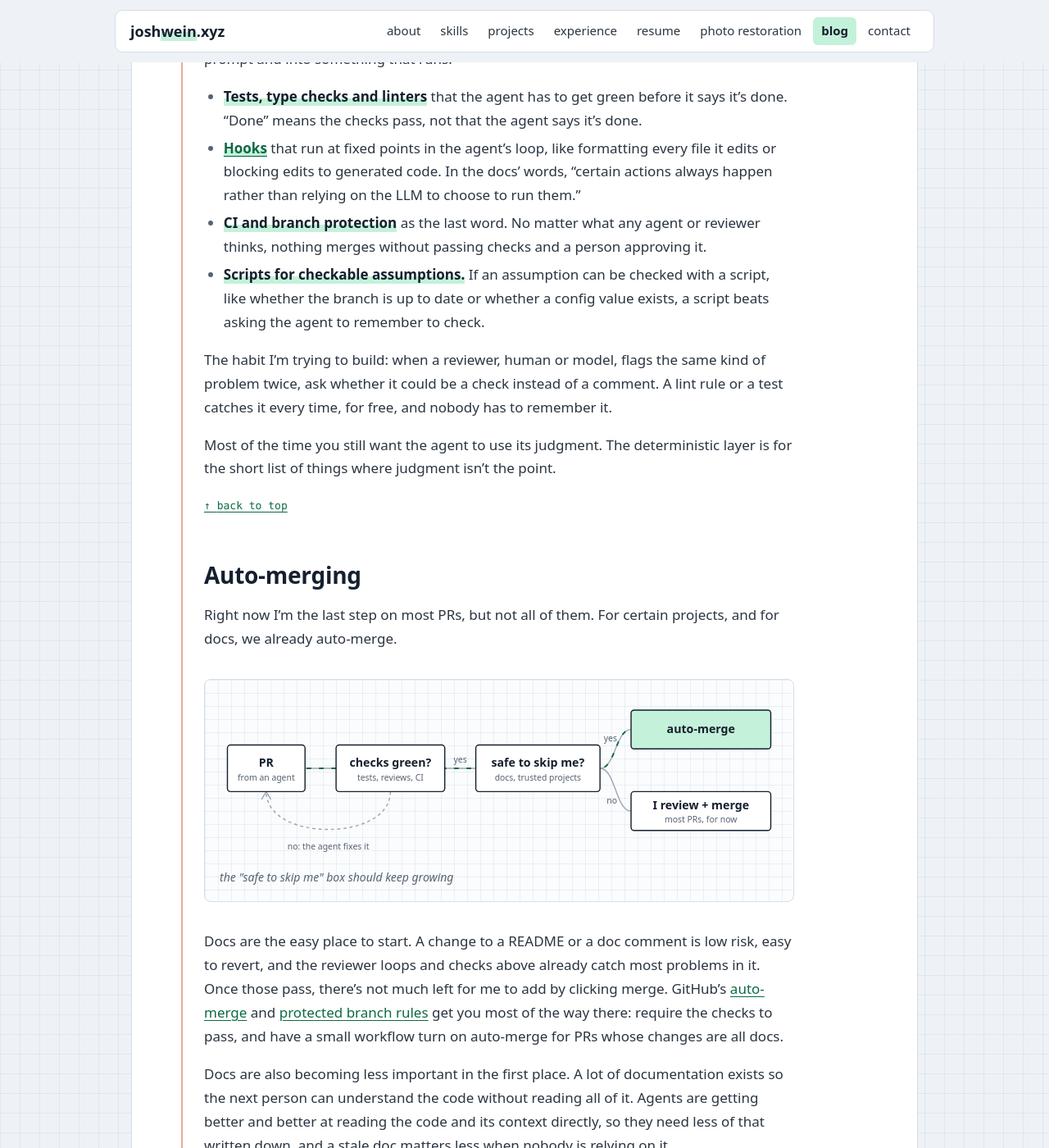
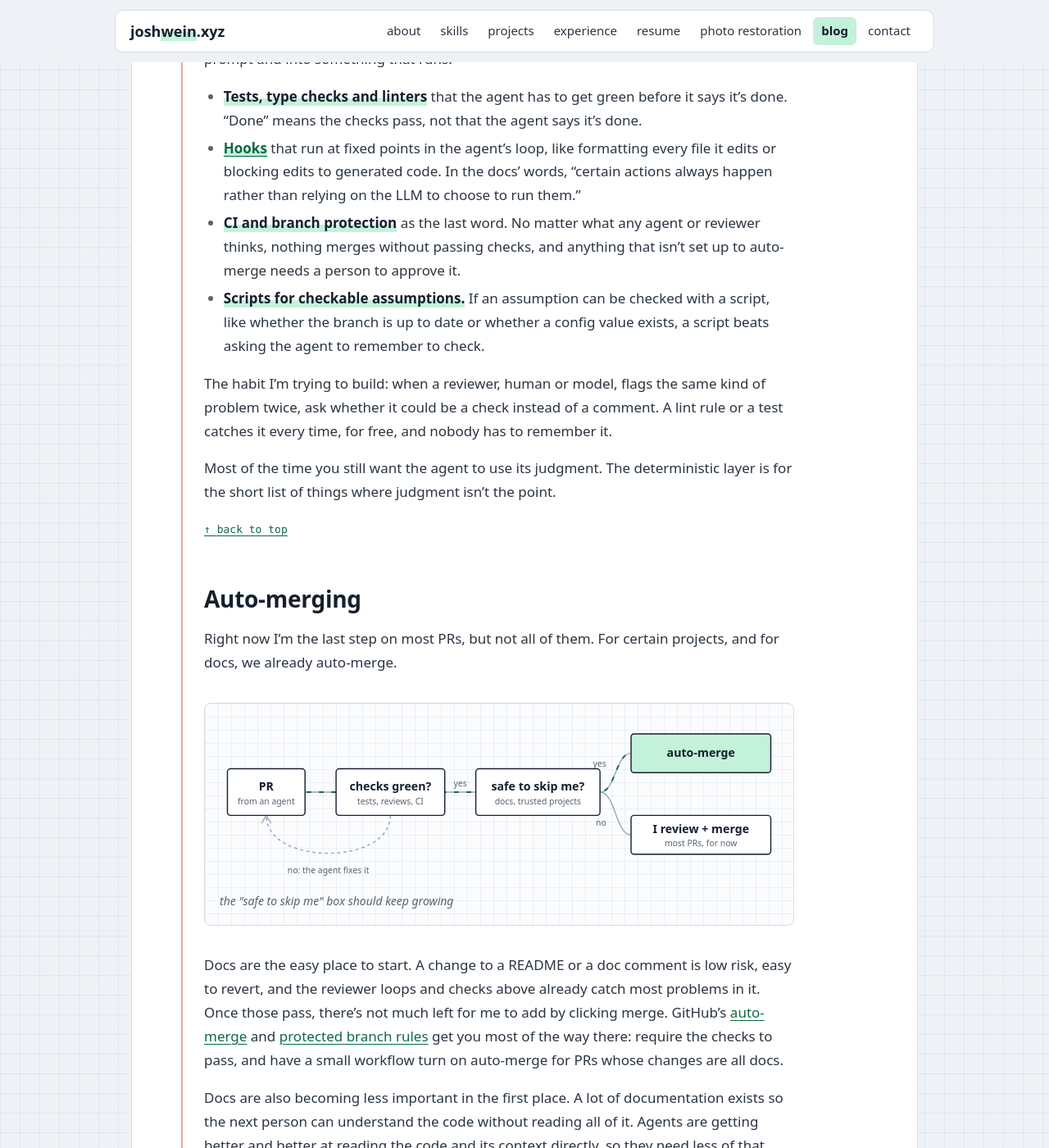
Before and after one commit to JoshWein/blog, a Jekyll site: the page built from _posts/2026-11-21-multi-agent-workflows.md, in a window 1280 px wide and 1400 px high, scrolled down 8315 px. Shown: the whole window at 82% size. Built offline with Jekyll 4.4.1, drawn with Linux system fonts in a browser that asks for light colours; some web fonts are replaced; comment, search, counter and statistics services are not loaded; part of the change alters nothing that is shown.

Commit message:
Address review: stop tickets before agent boxes, clear branch labels, gate motion path support, align guardrail wording with auto-merge
Co-Authored-By: Claude Opus 5.5 <noreply@anthropic.com>
Claude-Session: https://claude.ai/code/session_01HtAirmGQyAcmjJao62wzYe

```diff
--- a/_posts/2026-11-21-multi-agent-workflows.md
+++ b/_posts/2026-11-21-multi-agent-workflows.md
@@ -93,10 +93,10 @@ It isn't free. When Anthropic wrote up [their multi-agent research system](https
   <rect class="box" x="600" y="120" width="100" height="60" rx="4"/>
   <text class="lbl" x="650" y="148" text-anchor="middle">PRs</text>
   <circle class="dot pulse" cx="650" cy="166" r="4"/>
-  <g class="ticket mover" style="offset-path: path('M170 125 C230 125 230 150 310 150 C390 150 390 45 432 45'); animation-delay: 0s"><rect x="-22" y="-10" width="44" height="20" rx="3"/><text x="0" y="4" text-anchor="middle">#1</text></g>
-  <g class="ticket mover" style="offset-path: path('M170 125 C230 125 230 150 310 150 C390 150 390 115 432 115'); animation-delay: 2s"><rect x="-22" y="-10" width="44" height="20" rx="3"/><text x="0" y="4" text-anchor="middle">#2</text></g>
-  <g class="ticket mover" style="offset-path: path('M170 125 C230 125 230 150 310 150 C390 150 390 185 432 185'); animation-delay: 4s"><rect x="-22" y="-10" width="44" height="20" rx="3"/><text x="0" y="4" text-anchor="middle">#3</text></g>
-  <g class="ticket mover" style="offset-path: path('M170 125 C230 125 230 150 310 150 C390 150 390 255 432 255'); animation-delay: 6s"><rect x="-22" y="-10" width="44" height="20" rx="3"/><text x="0" y="4" text-anchor="middle">#4</text></g>
+  <g class="ticket mover" style="offset-path: path('M170 125 C230 125 230 150 310 150 C390 150 390 45 396 45'); animation-delay: 0s"><rect x="-22" y="-10" width="44" height="20" rx="3"/><text x="0" y="4" text-anchor="middle">#1</text></g>
+  <g class="ticket mover" style="offset-path: path('M170 125 C230 125 230 150 310 150 C390 150 390 115 396 115'); animation-delay: 2s"><rect x="-22" y="-10" width="44" height="20" rx="3"/><text x="0" y="4" text-anchor="middle">#2</text></g>
+  <g class="ticket mover" style="offset-path: path('M170 125 C230 125 230 150 310 150 C390 150 390 185 396 185'); animation-delay: 4s"><rect x="-22" y="-10" width="44" height="20" rx="3"/><text x="0" y="4" text-anchor="middle">#3</text></g>
+  <g class="ticket mover" style="offset-path: path('M170 125 C230 125 230 150 310 150 C390 150 390 255 396 255'); animation-delay: 6s"><rect x="-22" y="-10" width="44" height="20" rx="3"/><text x="0" y="4" text-anchor="middle">#4</text></g>
 </svg>
 <figcaption>tickets come off the queue, the coordinator hands them out, and several agents work at once</figcaption>
 </figure>
@@ -251,7 +251,7 @@ So when something has to always happen, or never happen, I try to move it out of
 
 * **Tests, type checks and linters** that the agent has to get green before it says it's done. "Done" means the checks pass, not that the agent says it's done.
 * **[Hooks](https://code.claude.com/docs/en/hooks-guide)** that run at fixed points in the agent's loop, like formatting every file it edits or blocking edits to generated code. In the docs' words, "certain actions always happen rather than relying on the LLM to choose to run them."
-* **CI and branch protection** as the last word. No matter what any agent or reviewer thinks, nothing merges without passing checks and a person approving it.
+* **CI and branch protection** as the last word. No matter what any agent or reviewer thinks, nothing merges without passing checks, and anything that isn't set up to auto-merge needs a person to approve it.
 * **Scripts for checkable assumptions.** If an assumption can be checked with a script, like whether the branch is up to date or whether a config value exists, a script beats asking the agent to remember to check.
 
 The habit I'm trying to build: when a reviewer, human or model, flags the same kind of problem twice, ask whether it could be a check instead of a comment. A lint rule or a test catches it every time, for free, and nobody has to remember it.
@@ -273,8 +273,8 @@ Right now I'm the last step on most PRs, but not all of them. For certain projec
   <path class="wire" d="M290 95 H330"/><path class="flow" d="M290 95 H330" style="animation-delay:-.5s"/>
   <path class="wire" d="M490 95 C510 95 510 45 530 45"/><path class="flow" d="M490 95 C510 95 510 45 530 45" style="animation-delay:-1s"/>
   <path class="wire" d="M490 95 C510 95 510 150 530 150"/>
-  <text class="sub" x="512" y="60" text-anchor="end">yes</text>
-  <text class="sub" x="512" y="140" text-anchor="end">no</text>
+  <text class="sub" x="498" y="62" text-anchor="end">yes</text>
+  <text class="sub" x="498" y="138" text-anchor="end">no</text>
   <text class="sub" x="310" y="88" text-anchor="middle">yes</text>
   <path class="wire" d="M220 125 C220 190 60 190 60 125" stroke-dasharray="4 4"/>
   <path class="wire" d="M54 135 L60 125 L66 135"/>
--- a/css/blogstyle.css
+++ b/css/blogstyle.css
@@ -175,6 +175,7 @@ footer a { color: var(--text); text-decoration: none; display: inline-block; pad
 /* mock command center: sticky notes */
 .cc { font-family: var(--sans); font-size: 13px; display: grid; grid-template-columns: repeat(4, 1fr); gap: 12px; }
 .cc .col { min-width: 0; }
+.cc.two { grid-template-columns: 1fr 1fr; } /* two-column comparison figure */
 .cc .cc-h { margin: 0 0 8px; font-family: var(--head); font-size: 14px; font-weight: 700; color: var(--ink); }
 .cc .card { background: var(--bg); border: 1px solid var(--line); border-radius: 3px; padding: 7px 9px; margin-bottom: 8px; color: var(--ink); overflow-wrap: anywhere; }
 .cc .card small { display: block; color: var(--muted); font-size: 12px; }
@@ -193,8 +194,10 @@ footer a { color: var(--text); text-decoration: none; display: inline-block; pad
 .diagram .ticket rect { fill: var(--wait-bg); stroke: var(--wait-line); stroke-width: 1.2; }
 .diagram .ticket text { fill: var(--wait-text); font-size: 11px; font-family: var(--mono); }
 .diagram .qtop { animation: qpull 2s ease-in-out infinite; }
-.diagram .mover { opacity: 0; offset-rotate: 0deg; offset-distance: 0%; animation: pull 8s ease-in-out infinite; }
+.diagram .mover { display: none; }
+@supports (offset-path: path('M0 0')) {
+  .diagram .mover { display: inline; opacity: 0; offset-rotate: 0deg; offset-distance: 0%; animation: pull 8s ease-in-out infinite; }
+}
 @keyframes qpull { 0%, 100% { opacity: 1; } 8% { opacity: .15; } 40% { opacity: 1; } }
 @keyframes pull { 0% { offset-distance: 0%; opacity: 0; } 4% { opacity: 1; } 22% { offset-distance: 100%; opacity: 1; } 28%, 100% { offset-distance: 100%; opacity: 0; } }
 @media (prefers-reduced-motion: reduce) { .diagram .qtop { animation: none; } .diagram .mover { display: none; } }
-.cc.two { grid-template-columns: 1fr 1fr; }
```
